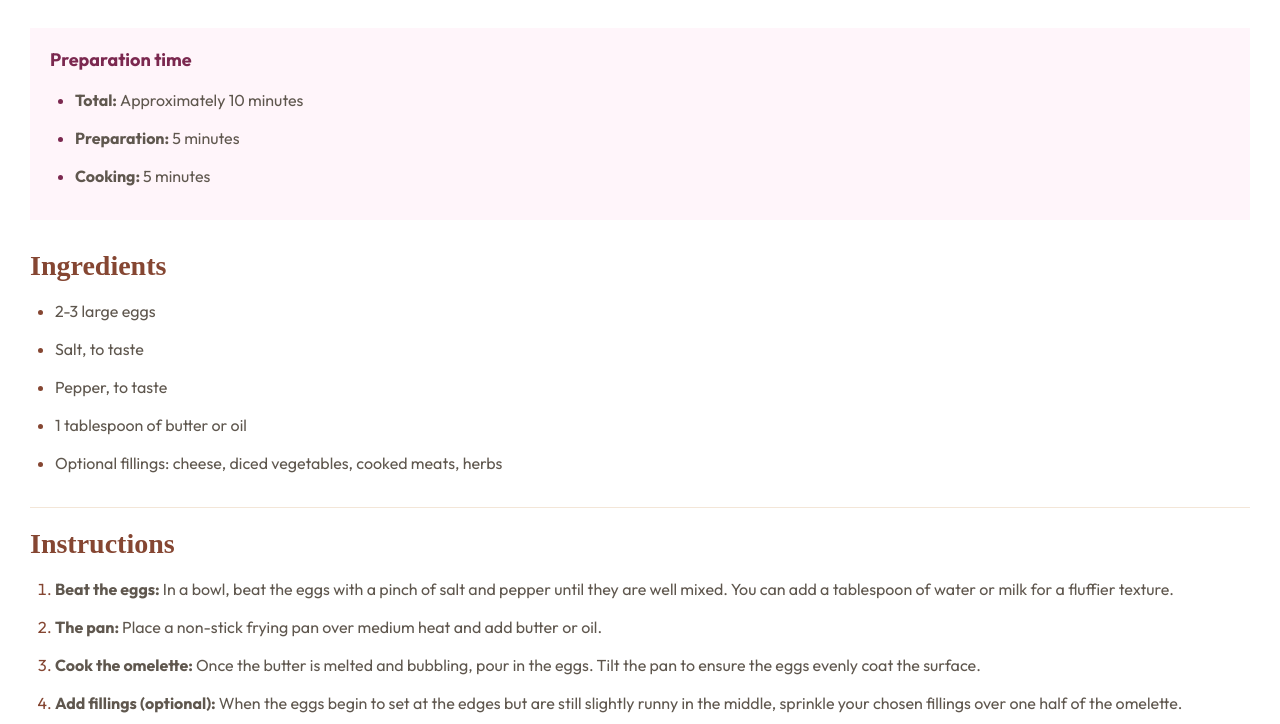
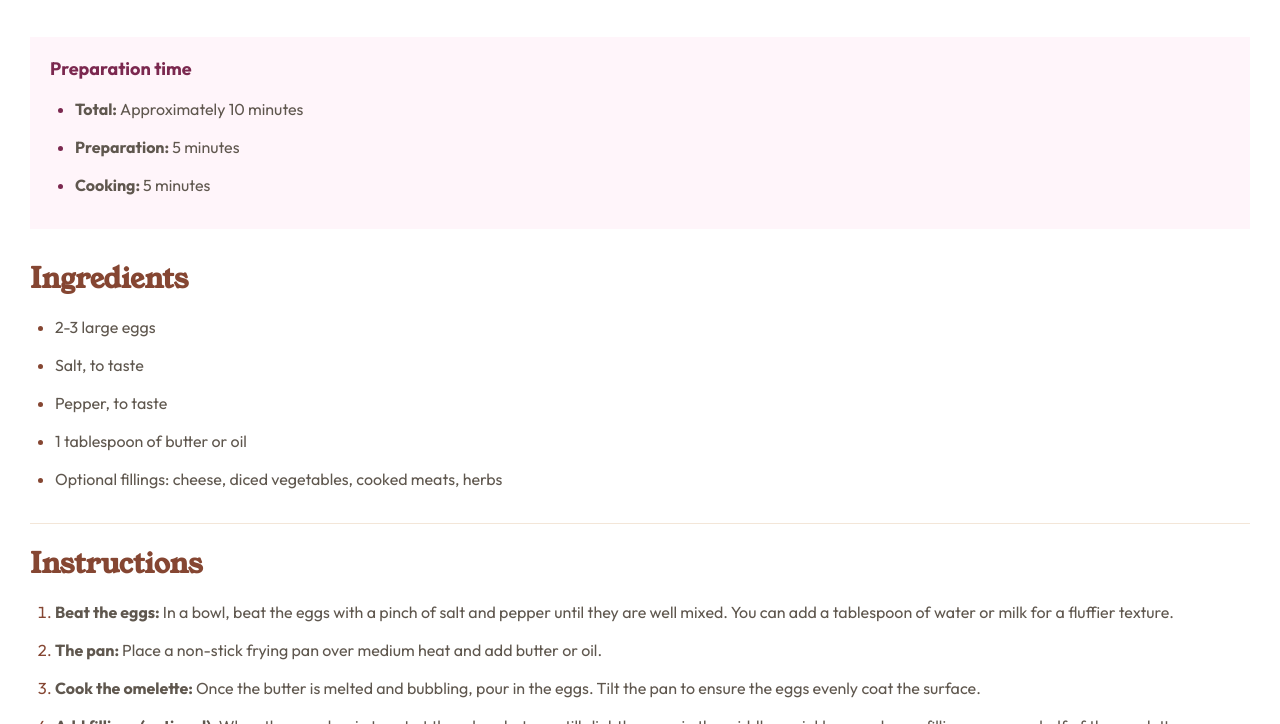
Before and after one commit to uqerik/Recipe-page, a plain HTML site: page index.html in a window 1280 px wide. Shown: the part 772-1496 px from the top of the page. Drawn offline with Linux system fonts and the light colour scheme.

Commit message:
removed import font

```diff
--- a/index.css
+++ b/index.css
@@ -1,7 +1,5 @@
-@import url('https://fonts.googleapis.com/css2?family=Outfit:wght@100..900&family=Young+Serif&display=swap');
-
 :root{
-    --h2-font: youngserif;
+    --h2-font: young serif;
     --body-font: outfit;
     --h2-color: Brown 800: hsl(14, 45%, 36%);
     --white: hsl(0, 0%, 100%);
```
